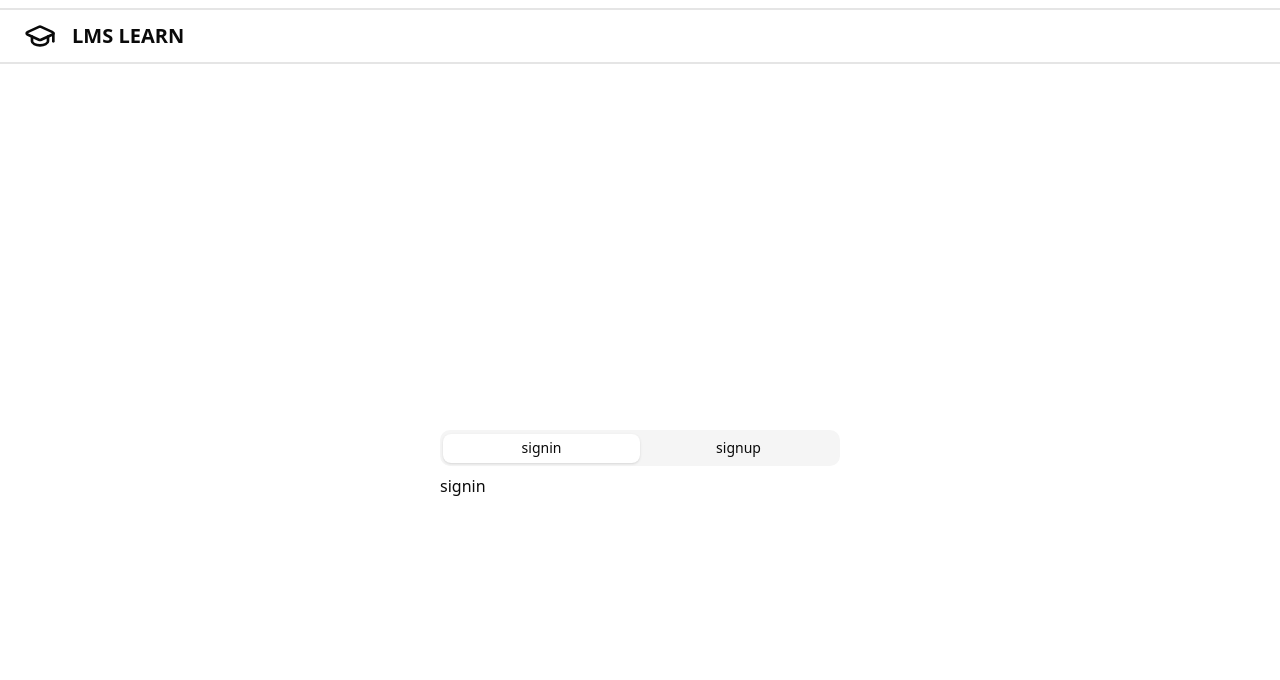
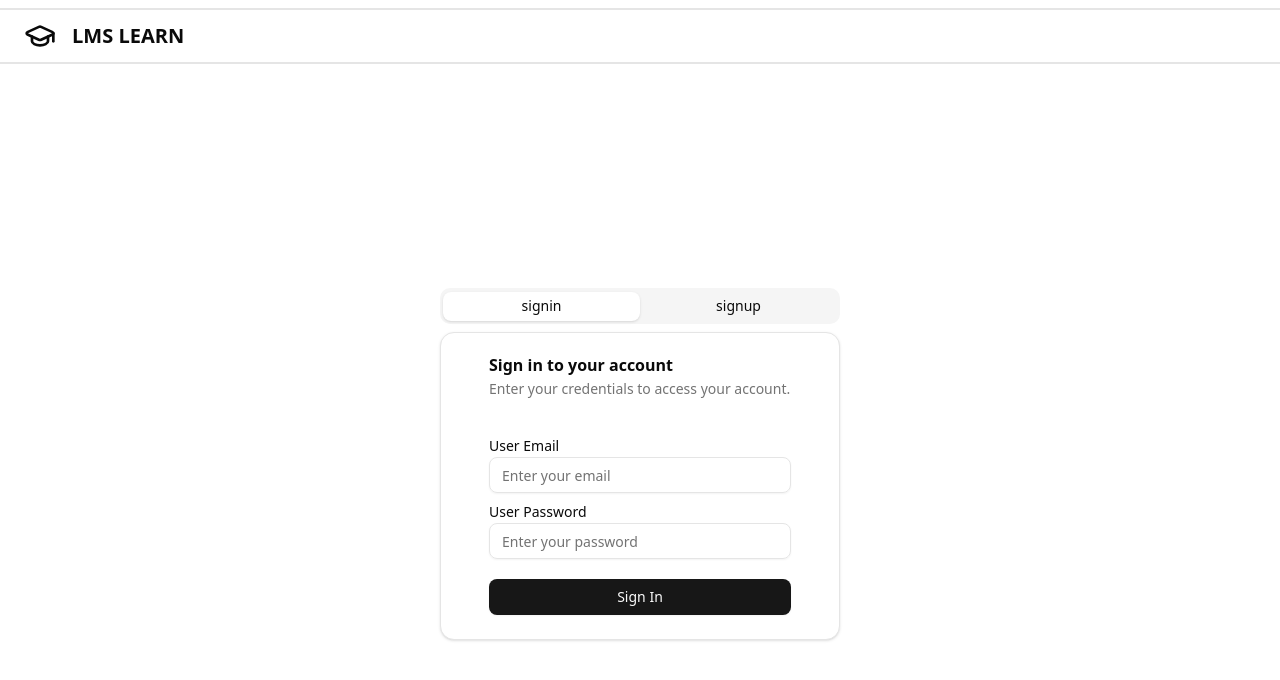
Before and after one commit to Sujith3103/Learning-Management, a React (Vite) app in the folder client/: page /auth in a window 1280 px wide. Shown: the top 680 px of the page. Built offline with nearby package versions, Linux system fonts and the light colour scheme.

Commit message:
signupformcontrols

```diff
--- a/client/src/config/index.js
+++ b/client/src/config/index.js
@@ -21,3 +21,19 @@
         componentType: 'input',
     },
 ]
+export const signInFormControls = [
+    {
+        name: 'email',
+        label: 'User Email',
+        placeholder: 'Enter your email',
+        type: 'text',
+        componentType: 'input',
+    },
+    {
+        name: 'password',
+        label: 'User Password',
+        placeholder: 'Enter your password',
+        type: 'password',
+        componentType: 'input',
+    },
+]
--- a/client/src/pages/auth/index.jsx
+++ b/client/src/pages/auth/index.jsx
@@ -1,6 +1,7 @@
 import CommonForm from "@/components/common_form";
+import { Card, CardContent, CardDescription, CardHeader, CardTitle } from "@/components/ui/card";
 import { Tabs, TabsContent, TabsList, TabsTrigger } from "@/components/ui/tabs";
-import { signUpFormControls } from "@/config";
+import { signInFormControls, signUpFormControls } from "@/config";
 import { GraduationCap } from "lucide-react";
 import { Link } from "react-router-dom";
 
@@ -21,13 +22,37 @@
                         <TabsTrigger value="signup" className="cursor-pointer">signup</TabsTrigger>
                     </TabsList>
                     <TabsContent value="signin">
-                        signin
+                       <Card className='p-6 space-y-4'>
+                        <CardHeader>
+                            <CardTitle>Sign in to your account</CardTitle>
+                            <CardDescription>
+                                Enter your credentials to access your account.
+                            </CardDescription>
+                        </CardHeader>
+                        <CardContent className="space-y-2">
+                            <CommonForm
+                                formControls={signInFormControls}
+                                buttonText={"Sign In"}
+                            />
+                        </CardContent>
+                       </Card>
                     </TabsContent>
 
                     <TabsContent value="signup">
-                    <CommonForm
-                        formControls={signUpFormControls}
-                        />
+                    <Card className='p-6 space-y-4'>
+                        <CardHeader>
+                            <CardTitle>Create a new  account</CardTitle>
+                            <CardDescription>
+                                Enter your credentials to create your account.
+                            </CardDescription>
+                        </CardHeader>
+                        <CardContent className="space-y-2">
+                            <CommonForm
+                                formControls={signUpFormControls}
+                                buttonText={"Sign Up"}
+                            />
+                        </CardContent>
+                       </Card>
                     </TabsContent>
 
                 </Tabs>
```
